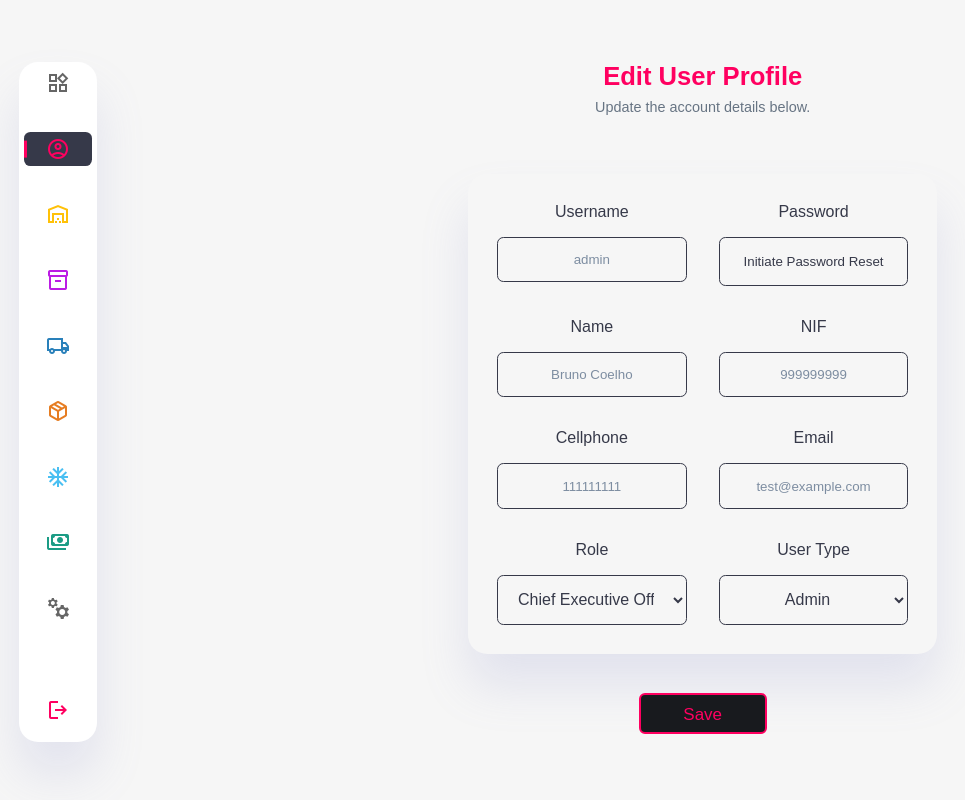
After one commit to BrunoKorpuzCoelho/Warehouse_Manager, a Flask app: page /edit-user/1 in a window 1280 px wide. The commit adds this page. Shown: the whole page, without its empty margins (0-965 px from the left). Run offline with Flask 3, Linux system fonts and the light colour scheme; a user stored in the database is signed in.

Commit message:
Add files via upload

```diff
--- a/app.py
+++ b/app.py
@@ -8,6 +8,8 @@ import smtplib
 from email.message import EmailMessage
 from sqlalchemy.orm import validates
 import random
+from werkzeug.security import *
+import secrets
 
 # App config
 app = Flask(__name__)
@@ -28,7 +30,7 @@ class User(db.Model, UserMixin):
     cellphone = db.Column(db.String(20))
     create_date = db.Column(db.String(20))
     last_login = db.Column(db.String(20))
-    status = db.Column(db.String(20), default="Active")
+    status = db.Column(db.String(20), default="Operational")
     role = db.Column(db.String(40))
     user_type = db.Column(db.String(50), default="Client")
     pin = db.Column(db.Integer, unique=True)
@@ -232,11 +234,61 @@ class OrderItem(db.Model):
         self.product_id = product_id
         self.quantity = quantity
 
+# Email configuration
+SMTP_SERVER = 'smtp-mail.outlook.com'
+SMTP_PORT = 587
+SMTP_EMAIL = "********************************"
+SMTP_PASSWORD = "********************************"
+
+# Default Email Configuration
+def send_email(to_email, subject, body):
+    msg = EmailMessage()
+    msg['From'] = SMTP_EMAIL
+    msg['To'] = to_email
+    msg['Subject'] = subject
+    msg.set_content(body)
+
+    try:
+        with smtplib.SMTP(SMTP_SERVER, SMTP_PORT) as server:
+            server.starttls()
+            server.login(SMTP_EMAIL, SMTP_PASSWORD)
+            server.send_message(msg)
+            print(f"Email sent to {to_email} with subject: {subject}")
+    except Exception as e:
+        print(f"Failed to send email to {to_email}. Error: {e}")
+
+# Registration Email
+def send_registration_email(user):
+    subject = "Welcome to Our Service!"
+    body = f"""
+    Hi {user.name},
+
+    Thank you for registering on our platform.
+
+    Best regards,
+    Your Company Team
+    """
+    send_email(user.email, subject, body)
+
+# Forgot Password Email
+def send_password_reset_email(user, new_password):
+    subject = "Your Password Has Been Reset"
+    body = f"""
+    Hi {user.name},
+
+    Your password has been reset. Your new password is: {new_password}
+
+    Please log in and change your password as soon as possible.
+
+    Best regards,
+    Your Company Team
+    """
+    send_email(user.email, subject, body)
+
 # Login manager
 @login_manager.user_loader
 def load_user(user_id):
     return db.session.get(User, int(user_id))
-
 
 # Validates user type
 @validates("user_type")
@@ -305,7 +357,7 @@ def user_manager():
             if user_create_date >= thirty_days_ago:
                 new_users_count += 1
 
-            if u.status == 'Deactive':
+            if u.status == 'Inactive':
                 deactivated_users_count += 1
                 if user_create_date >= ninety_days_ago:
                     deactivated_users_recent_count += 1
@@ -391,6 +443,9 @@ def manager_new_user():
         print("Permissions have been successfully added.")
         db.session.commit()
 
+        send_registration_email(new_user)
+        print("Registration Email has been successfully send")
+
         return redirect(url_for("user_manager"))
 
     else:
@@ -398,7 +453,7 @@ def manager_new_user():
         return render_template("manager_new_user_register.html",  user=user)
 
 @app.route("/reactivate-users", methods = ["POST", "GET"])
-#@login_required
+@login_required
 def reactivate_users():
     if request.method == "POST":
         pass
@@ -407,6 +462,80 @@ def reactivate_users():
 
         user = current_user if current_user.is_authenticated else None
         return render_template("reactivate.html", user=user, all_users=all_users)
+
+@app.route('/change-user-status/<int:user_id>/<new_status>', methods=['POST'])
+@login_required
+def change_user_status(user_id, new_status):
+    user = User.query.get(user_id)
+    if user:
+        if new_status in ['Operational', 'Inactive']:
+            user.status = new_status
+            db.session.commit()
+            flash(f'User {user.name} status changed to {new_status}.', 'success')
+        else:
+            flash('Invalid status value.', 'danger')
+    else:
+        flash('User not found.', 'danger')
+
+    return redirect(url_for('reactivate_users'))
+
+@app.route("/edit-user/<int:user_id>", methods=["POST", "GET"])
+@login_required
+def edit_user(user_id):
+    user_to_edit = User.query.get(user_id)
+    if not user_to_edit:
+        flash("User not found.", "danger")
+        return redirect(url_for("user_manager"))
+
+    if request.method == "POST":
+
+        if request.form["username"] != user_to_edit.username:
+            user_to_edit.username = request.form["username"]
+
+        if request.form["name"] != user_to_edit.name:
+            user_to_edit.name = request.form["name"]
+
+        if request.form["nif"] != user_to_edit.nif:
+            user_to_edit.nif = request.form["nif"]
+
+        if request.form["cellphone"] != user_to_edit.cellphone:
+            user_to_edit.cellphone = request.form["cellphone"]
+
+        if request.form["email"] != user_to_edit.email:
+            user_to_edit.email = request.form["email"]
+
+        if request.form["role"] != user_to_edit.role:
+            user_to_edit.role = request.form["role"]
+
+        if request.form["user_type"] != user_to_edit.user_type:
+            user_to_edit.user_type = request.form["user_type"]
+
+        db.session.commit()
+        flash("User details updated successfully.", "success")
+        return redirect(url_for("user_manager"))
+
+
+    else:
+        user = current_user if current_user.is_authenticated else None
+        return render_template("edit_user.html", user=user, user_to_edit=user_to_edit)
+
+@app.route("/reset-password/<int:user_id>", methods=["POST"])
+@login_required
+def reset_password(user_id):
+    user = User.query.get(user_id)
+
+    if user:
+        new_password = secrets.token_hex(4)
+        user.password = generate_password_hash(new_password)
+        db.session.commit()
+        flash("Password reset successfully. The new password has been sent to the user's email.", "success")
+
+        send_password_reset_email(user, new_password)
+        print("Password reset successfully and email sent.")
+    else:
+        flash("User not found.", "danger")
+
+    return redirect(url_for("user_manager"))
 
 
 def create_user():
--- a/static/css/main.css
+++ b/static/css/main.css
@@ -964,26 +964,6 @@ h3 .user-manager-cards-title {
     stroke-dashoffset: -262.2723388671875;
 }
 
-.manager-new-registration form button {
-    width:10%;
-    padding: 1rem;
-    border: none;
-    border-radius: var(--border-radius-1);
-    background-color: var(--color-danger);
-    color:var(--color-dark);
-    font-size: 0.9rem;
-    cursor: pointer;
-    transition: 0.7s ease all;
-    margin-top: 2rem;
-}
-
-.manager-new-registration form button:hover {
-    background-color: var(--color-dark);
-    color: var(--color-danger);
-    border-radius: var(--border-radius-2);
-    box-shadow: var(--box-shadow);
-}
-
 .reactivate-users-container {
     display: flex;
     flex-direction: column;
@@ -1036,13 +1016,39 @@ h3 .user-manager-cards-title {
 
 .reactivate-users-table {
     width: 80%;
+    height: 39rem;
     margin: 4rem auto;
+    overflow-y: scroll;
+    border-radius: var(--border-radius-1);
+    padding: var(--padding-1);
     box-shadow: var(--box-shadow);
     border-collapse: collapse;
+    transition: 0.7s ease all;
+    scrollbar-width: thin;
+    scrollbar-color: var(--color-dark) var(--color-light);
 }
 
 .reactivate-users-table table {
     width: 100%;
+}
+
+.reactivate-users-table:hover {
+    box-shadow: none;
+}
+
+.reactivate-users-table::-webkit-scrollbar {
+    width: 1px;
+}
+
+.reactivate-users-table::-webkit-scrollbar-track {
+    background: var(--color-light);
+    border-radius: 10px;
+}
+
+.reactivate-users-table::-webkit-scrollbar-thumb {
+    background-color: var(--color-dark);
+    border-radius: 10px;
+    border: 2px solid var(--color-light);
 }
 
 .reactivate-users-table th,
@@ -1071,3 +1077,92 @@ h3 .user-manager-cards-title {
 .reactivate-users-table tbody tr:hover {
     opacity: 0.5;
 }
+
+.btn-inactive {
+    display: flex;
+    background-color: var(--color-danger);
+    padding: 0.5rem 1rem;
+    cursor: pointer;
+    border-radius: var(--border-radius-1);
+    color: #FFF;
+    width: 70%;
+    justify-content: center;
+}
+
+.btn-activate {
+    display: flex;
+    background-color: var(--color-success);
+    padding: 0.5rem 1rem;
+    cursor: pointer;
+    border-radius: var(--border-radius-1);
+    color: #FFF;
+    width: 70%;
+    justify-content: center;
+}
+
+.edit-user-submit-btn {
+    font-family: inherit;
+    display: inline-block;
+    width: 8rem;
+    height: 2.6rem;
+    line-height: 2.5rem;
+    margin: 20px;
+    position: relative;
+    cursor: pointer;
+    overflow: hidden;
+    border: 2px solid var(--color-danger);
+    transition: color 0.5s;
+    z-index: 1;
+    font-size: 17px;
+    border-radius: 6px;
+    font-weight: 500;
+    color: var(--color-danger);
+    background-color: #181a1e;
+  }
+
+  .edit-user-submit-btn:before {
+    content: "";
+    position: absolute;
+    z-index: -1;
+    background: var(--color-danger);
+    height: 130px;
+    width: 180px;
+    border-radius: 50%;
+  }
+
+  .edit-user-submit-btn:hover {
+    color: var(--color-danger);
+    color: #FFF;
+  }
+
+  .edit-user-submit-btn:before {
+    top: 100%;
+    left: 100%;
+    transition: all 0.7s;
+  }
+
+  .edit-user-submit-btn:hover:before {
+    top: -30px;
+    left: -30px;
+  }
+
+  .edit-user-submit-btn:active:before {
+    background: var(--color-danger);
+    transition: background 2s;
+  }
+
+.manager-new-registration form .edit-password-btn-hidden {
+    border: 1px solid  var(--color-dark);
+    background-color: transparent;
+    width: 100%;
+    cursor: pointer;
+    transition: 0.7s all ease;
+    border-radius: var(--border-radius-1);
+    color: var(--color-dark);
+    padding: 1rem 1rem;
+}
+
+.manager-new-registration form .edit-password-btn-hidden:hover {
+    background-color: var(--color-success);
+    border: solid 1px var(--color-success);
+}
--- a/static/js/main.js
+++ b/static/js/main.js
@@ -15,3 +15,27 @@ const toggle = document.getElementById('darkModeToggle');
                 localStorage.setItem('darkMode', 'disabled');
             }
         });
+
+        function resetPassword(button) {
+            // Obtém o ID do usuário do atributo data-user-id
+            const userId = button.getAttribute('data-user-id');
+
+            if (confirm('Are you sure you want to reset the password for this user?')) {
+                fetch(`/reset-password/${userId}`, {
+                    method: 'POST',
+                    headers: {
+                        'Content-Type': 'application/x-www-form-urlencoded',
+                        'X-CSRFToken': "{{ csrf_token() }}" // Certifique-se de incluir o token CSRF para segurança
+                    }
+                })
+                .then(response => response.text())
+                .then(data => {
+                    alert('Password reset successfully.');
+                    location.reload();  // Atualiza a página para refletir as alterações
+                })
+                .catch(error => {
+                    console.error('Error:', error);
+                    alert('An error occurred while resetting the password.');
+                });
+            }
+        }
--- /dev/null
+++ b/templates/edit_user.html
@@ -0,0 +1,134 @@
+<!DOCTYPE html>
+<html lang="en">
+<head>
+    <meta charset="UTF-8">
+    <meta name="viewport" content="width=device-width, initial-scale=1.0">
+    <title>Edit User | Cubix</title>
+    <link rel="stylesheet" href="/static/css/main.css">
+    <link rel="stylesheet" href="/static/css/darkMode.css">
+    <link rel="stylesheet" href="https://fonts.googleapis.com/css2?family=Material+Symbols+Outlined:opsz,wght,FILL,GRAD@20..48,100..700,0..1,-50..200" />
+    <style>
+        body {
+            display: flex;
+            flex-direction: column;
+            position: relative;
+            min-height: auto;
+        }
+    </style>
+</head>
+<body id="body">
+    <!-- Form for Logout -->
+    <form id="logout-form" action="{{ url_for('logout') }}" method="post" style="display: none;">
+        <input type="hidden" name="logout" value="true">
+    </form>
+    <!-- End of Form for Logout -->
+
+    <!-- Main Menu -->
+    <main>
+        <div class="user-manager-container">
+            <div class="side-menu">
+                <a href="/dashboard" title="Dashboard"><span class="material-symbols-outlined home">widgets</span></a>
+                <a href="/users-manager" class="active active-users" title="Users Management"><span class="material-symbols-outlined users">account_circle</span></a>
+                <a href="" title="Warehouse"><span class="material-symbols-outlined warehouse">warehouse</span></a>
+                <a href="" title="Stock"><span class="material-symbols-outlined inventory">inventory_2</span></a>
+                <a href="" title="Shipping"><span class="material-symbols-outlined shipping">local_shipping</span></a>
+                <a href="" title="Orders"><span class="material-symbols-outlined order">package_2</span></a>
+                <a href="" title="Climate Controls"><span class="material-symbols-outlined ac">ac_unit</span></a>
+                <a href="" title="Payments"><span class="material-symbols-outlined payments">payments</span></a>
+                <a href="" title="Settings"><span class="material-symbols-outlined settings">manufacturing</span></a>
+                <a href="#" onclick="document.getElementById('logout-form').submit();" title="Logout"><span class="material-symbols-outlined users">logout</span></a>
+            </div>
+
+            <div class="manager-new-registration">
+                <h2>Edit User Profile</h2>
+                <p>Update the account details below.</p>
+
+                <form action="{{ url_for('edit_user', user_id=user_to_edit.id) }}" method="POST">
+                    <div class="manager-new-registration-inner">
+                        <div class="new-register-user-form">
+                            <div class="manager-new-registration-input">
+                                <div class="manager-new-registration-label-input">
+                                    <label for="username">Username</label>
+                                    <input type="text" name="username"  value="{{ user_to_edit.username }}">
+                                </div>
+
+                                <div class="manager-new-registration-label-input">
+                                    <label for="password">Password</label>
+                                    <button class="edit-password-btn-hidden" data-user-id="{{ user_to_edit.id }}" onclick="resetPassword(this)">Initiate Password Reset</button>
+                                </div>
+                            </div>
+
+                            <div class="manager-new-registration-input">
+                                <div class="manager-new-registration-label-input">
+                                    <label for="name">Name</label>
+                                    <input type="text" name="name"  value="{{ user_to_edit.name }}">
+                                </div>
+
+                                <div class="manager-new-registration-label-input">
+                                    <label for="nif">NIF</label>
+                                    <input type="text" name="nif"  value="{{ user_to_edit.nif }}">
+                                </div>
+                            </div>
+
+                            <div class="manager-new-registration-input">
+                                <div class="manager-new-registration-label-input">
+                                    <label for="cellphone">Cellphone</label>
+                                    <input type="text" name="cellphone"  value="{{ user_to_edit.cellphone }}">
+                                </div>
+
+                                <div class="manager-new-registration-label-input">
+                                    <label for="email">Email</label>
+                                    <input type="email" name="email"  value="{{ user_to_edit.email }}">
+                                </div>
+                            </div>
+
+                            <div class="manager-new-registration-input">
+                                <div class="manager-new-registration-label-input">
+                                    <label for="role">Role</label>
+                                    <select name="role" id="role">
+                                        <option value="" disabled>Select role</option>
+                                        <option value="Chief Executive Officer (CEO)" {% if user_to_edit.role == "Chief Executive Officer (CEO)" %}selected{% endif %}>Chief Executive Officer (CEO)</option>
+                                        <option value="Chief Operating Officer (COO)" {% if user_to_edit.role == "Chief Operating Officer (COO)" %}selected{% endif %}>Chief Operating Officer (COO)</option>
+                                        <option value="Chief Financial Officer (CFO)" {% if user_to_edit.role == "Chief Financial Officer (CFO)" %}selected{% endif %}>Chief Financial Officer (CFO)</option>
+                                        <option value="Chief Technology Officer (CTO)" {% if user_to_edit.role == "Chief Technology Officer (CTO)" %}selected{% endif %}>Chief Technology Officer (CTO)</option>
+                                        <option value="Chief Marketing Officer (CMO)" {% if user_to_edit.role == "Chief Marketing Officer (CMO)" %}selected{% endif %}>Chief Marketing Officer (CMO)</option>
+                                        <option value="Chief Human Resources Officer (CHRO)" {% if user_to_edit.role == "Chief Human Resources Officer (CHRO)" %}selected{% endif %}>Chief Human Resources Officer (CHRO)</option>
+                                        <option value="Vice President (VP) of Operations" {% if user_to_edit.role == "Vice President (VP) of Operations" %}selected{% endif %}>Vice President (VP) of Operations</option>
+                                        <option value="Operations Manager" {% if user_to_edit.role == "Operations Manager" %}selected{% endif %}>Operations Manager</option>
+                                        <option value="Sales Manager" {% if user_to_edit.role == "Sales Manager" %}selected{% endif %}>Sales Manager</option>
+                                        <option value="IT Manager" {% if user_to_edit.role == "IT Manager" %}selected{% endif %}>IT Manager</option>
+                                        <option value="Warehouse Manager" {% if user_to_edit.role == "Warehouse Manager" %}selected{% endif %}>Warehouse Manager</option>
+                                        <option value="Logistics Manager" {% if user_to_edit.role == "Logistics Manager" %}selected{% endif %}>Logistics Manager</option>
+                                        <option value="IT Specialist" {% if user_to_edit.role == "IT Specialist" %}selected{% endif %}>IT Specialist</option>
+                                        <option value="Warehouse Supervisor" {% if user_to_edit.role == "Warehouse Supervisor" %}selected{% endif %}>Warehouse Supervisor</option>
+                                        <option value="Logistics Coordinator" {% if user_to_edit.role == "Logistics Coordinator" %}selected{% endif %}>Logistics Coordinator</option>
+                                        <option value="Warehouse Worker" {% if user_to_edit.role == "Warehouse Worker" %}selected{% endif %}>Warehouse Worker</option>
+                                        <option value="Production Worker" {% if user_to_edit.role == "Production Worker" %}selected{% endif %}>Production Worker</option>
+                                        <option value="Logistics Assistant" {% if user_to_edit.role == "Logistics Assistant" %}selected{% endif %}>Logistics Assistant</option>
+                                        <option value="Lead Software Engineer" {% if user_to_edit.role == "Lead Software Engineer" %}selected{% endif %}>Lead Software Engineer</option>
+                                        <option value="Senior Software Engineer" {% if user_to_edit.role == "Senior Software Engineer" %}selected{% endif %}>Senior Software Engineer</option>
+                                        <option value="Junior Software Developer" {% if user_to_edit.role == "Junior Software Developer" %}selected{% endif %}>Junior Software Developer</option>
+                                    </select>
+                                </div>
+
+                                <div class="manager-new-registration-label-input">
+                                    <label for="user_type">User Type</label>
+                                    <select name="user_type" id="user_type">
+                                        <option value="" disabled>Select user type</option>
+                                        <option value="Admin" {% if user_to_edit.user_type == "Admin" %}selected{% endif %}>Admin</option>
+                                        <option value="Manager" {% if user_to_edit.user_type == "Manager" %}selected{% endif %}>Manager</option>
+                                        <option value="Employee" {% if user_to_edit.user_type == "Employee" %}selected{% endif %}>Employee</option>
+                                        <option value="Client" {% if user_to_edit.user_type == "Client" %}selected{% endif %}>Client</option>
+                                    </select>
+                                </div>
+                            </div>
+                        </div>
+                    </div>
+                    <button type="submit" class="edit-user-submit-btn">Save</button>
+                </form>
+            </div>
+        </div>
+    </main>
+    <script src="/static/js/main.js"></script>
+</body>
+</html>
--- a/templates/manager_new_user_register.html
+++ b/templates/manager_new_user_register.html
@@ -255,7 +255,7 @@
                         </div>
                     </div>
 
-                    <button type="submit">Submit</button>
+                    <button type="submit" class="edit-user-submit-btn">Submit</button>
                 </form>
             </div>
         </div>
--- a/templates/users_manager.html
+++ b/templates/users_manager.html
@@ -140,8 +140,8 @@
                                     <td>{{ user.role }}</td>
                                     <td>{{ user.status }}</td>
                                     <td>
-                                        <a href="/edit/{{ user.id }}">Edit</a> |
-                                        <a href="/delete/{{ user.id }}" onclick="return confirm('Are you sure you want to delete this user?');">Delete</a>
+                                        <a href="{{ url_for('edit_user', user_id=user.id) }}">Edit</a> |
+                                        <a href="/profile/{{ user.id }}">Profile</a>
                                     </td>
                                 </tr>
                             {% endfor %}
```
Also changed, not shown: templates/email-template.html (added, +21 -0 lines), templates/reactivate.html (+11 -3 lines), instance/test.db.
